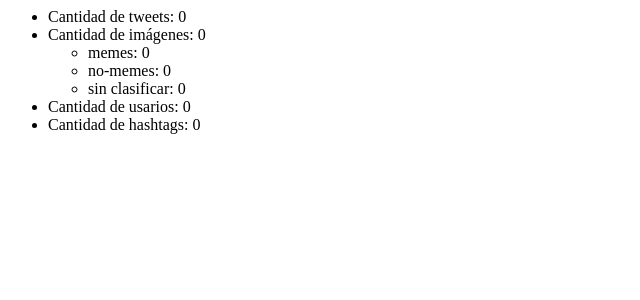
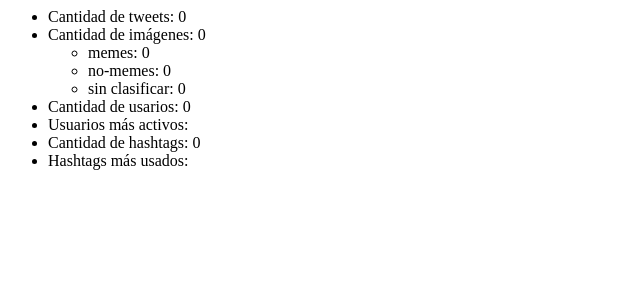
Before and after one commit to jssprz/annotationsite, a Django app: page / in a window 1280 px wide. Shown: the top 300 px of the page, without its empty margins (0-640 px from the left). Run offline with Django 3.2, Linux system fonts and the light colour scheme; data that the repository does not hold is empty.

Commit message:
adds the most active users into statistics

```diff
--- a/tweets/templates/index.html
+++ b/tweets/templates/index.html
@@ -10,10 +10,18 @@
             </ul>
         </li>
         <li>Cantidad de usarios: {{statistics.users_count}}</li>
-        <li>Cantidad de hashtags: {{statistics.hashtags_count}}
+        <li>Usuarios más activos:
+            <ul>
+            {% for u in statistics.most_active_users %}
+                <li>@{{u.user__screen_name}}: {{u.count}}</li>
+            {% endfor %}
+            </ul>
+        </li>
+        <li>Cantidad de hashtags: {{statistics.hashtags_count}}</li>
+        <li>Hashtags más usados:
             <ul>
             {% for ht in statistics.most_used_hashtags %}
-                <li>{{ht.hashtags}}: {{ht.count}}</li>
+                <li>#{{ht.hashtags}}: {{ht.count}}</li>
             {% endfor %}
             </ul>
         </li>
--- a/tweets/views.py
+++ b/tweets/views.py
@@ -28,8 +28,7 @@ def index(request):
     template = loader.get_template('index.html')
 
     most_used_hashtags = list(Tweet.objects.values('hashtags').annotate(count=Count('id_str')).order_by('-count')[:10])
-
-    print(most_used_hashtags)
+    most_active_users = list(Tweet.objects.values('user__screen_name').annotate(count=Count('id_str')).order_by('-count')[:10])
 
     context = {
         'statistics': {
@@ -40,7 +39,8 @@ def index(request):
             'not_classified_count': len(TweetMedia.objects.filter(is_meme=None).all()),
             'users_count': len(TweetUser.objects.all()),
             'hashtags_count': len(TweetHashTag.objects.all()),
-            'most_used_hashtags': most_used_hashtags[1:]
+            'most_used_hashtags': most_used_hashtags[1:],
+            'most_active_users': most_active_users,
         }
     }
     return HttpResponse(template.render(context, request))
```
